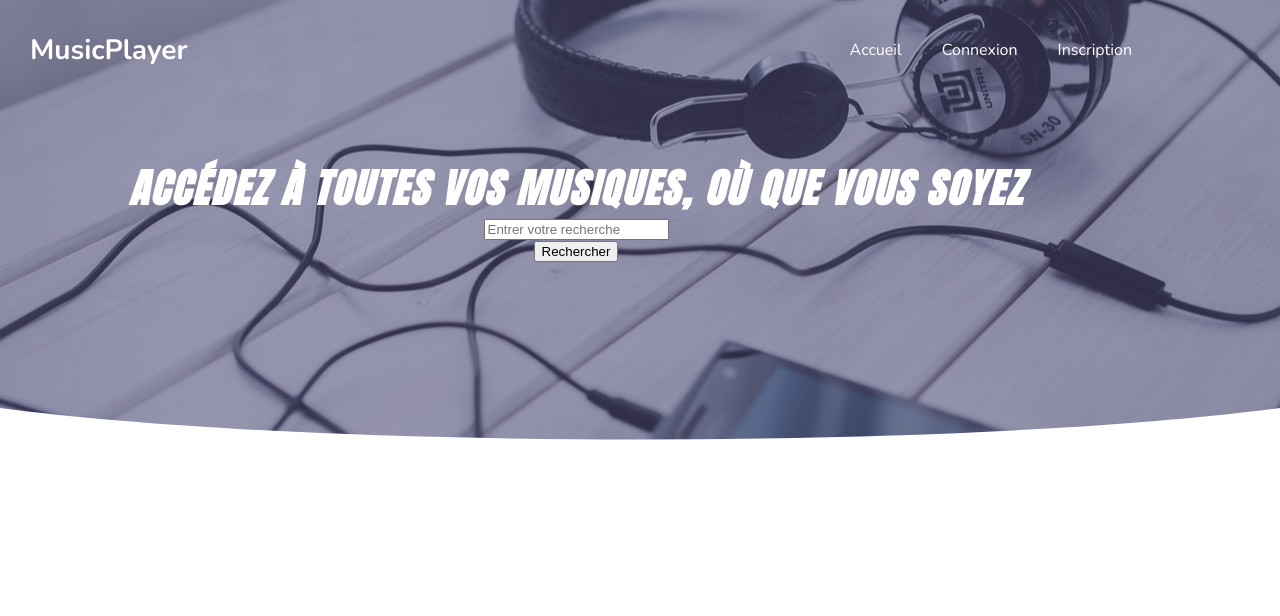
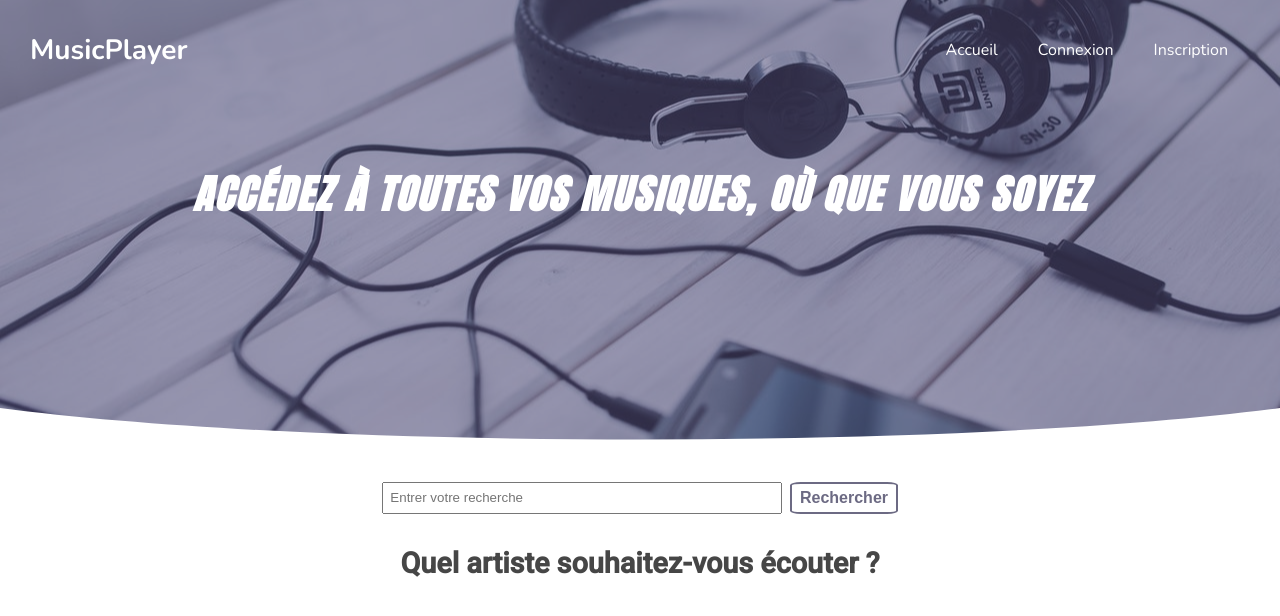
Before and after one commit to DavidSaniez/app-itunes, an Angular app: page / in a window 1280 px wide. Shown: the top 616 px of the page. Built offline with nearby package versions, Linux system fonts and the light colour scheme; a web font is replaced by a local one.

Commit message:
create music-list component and change scss style

```diff
--- a/src/app/app-routing.module.ts
+++ b/src/app/app-routing.module.ts
@@ -4,7 +4,7 @@ import { FormulaireInscriptionComponent } from './formulaire-inscription/formula
 import { SearchComponent } from './search/search.component';
 
 const routes: Routes = [
-  {path: 'search', component: SearchComponent},
+  {path: '', component: SearchComponent},
   {path: 'inscription', component: FormulaireInscriptionComponent}
 ];
 
--- a/src/app/formulaire-inscription/formulaire-inscription.component.scss
+++ b/src/app/formulaire-inscription/formulaire-inscription.component.scss
@@ -1,5 +1,5 @@
 form {
-    color: rgb(108, 106, 131);
+    color: #464646;
     margin-top: 3rem;
     text-align: center;
     font-size: 1.2rem;
@@ -21,7 +21,7 @@ form {
 
     button {
         margin-top: 1rem;
-        padding: 0.5rem;
+        padding: 0.3rem 0.5rem;
         font-size: 1rem;
         background-color: transparent;
         border-radius: 10%;
--- a/src/app/header/header.component.html
+++ b/src/app/header/header.component.html
@@ -23,8 +23,6 @@
 
         <div class="header_slogan">
             <h2 class="h_slogan_title">Accédez à toutes vos musiques, où que vous soyez</h2>
-            <app-search></app-search>
-
         </div>
 
         <header>
--- a/src/app/header/header.component.scss
+++ b/src/app/header/header.component.scss
@@ -37,7 +37,7 @@
   }
 
   .container {
-    width: 90%;
+    width: 100%;
     position: relative;
     z-index: 999;
 
@@ -80,6 +80,7 @@
       .header_navbar_menu {
         display: flex;
         align-items: center;
+        margin-right: 2rem;
 
         .header_navbar_menu_link {
           padding: 0 20px 0 20px;
@@ -92,6 +93,10 @@
         }
 
       }
+
+      h1:focus {
+        outline: none;
+    }
     }
   }
 }
--- a/src/app/music-list/music-list.component.html
+++ b/src/app/music-list/music-list.component.html
@@ -1 +1,28 @@
-<p>music-list works!</p>
+<ng-container *ngIf="!musics?.length && !submit; else showResults">
+    <div class="music_list">
+        <h2 class="music_list_title">Quel artiste souhaitez-vous écouter ?</h2>
+    </div>
+</ng-container>
+
+<ng-template #showResults>
+    <div *ngIf="musics?.length; else noResult" class="music_list">
+        <h2 class="music_list_title">Résultat(s) trouvé(s)</h2>
+        <div class="container">
+            <div *ngFor="let music of musics" class="col">
+                <figure>
+                    <a href="{{music.artistViewUrl}}" target="_blank">
+                        <img src="{{music.artworkUrl100}}" alt="">
+                    </a>
+                </figure>
+                <div class="music_details">
+                    <h3>{{music.artistName}}</h3>
+                    <h4>{{music.collectionName}}</h4>
+                    <span>{{music.trackName}}</span>
+                </div>
+            </div>
+        </div>
+    </div>
+    <ng-template #noResult [submit]="onSubmit">
+        <h2 class="music_list_title">Aucun résultat trouvé. Veuillez rechercher un autre artiste.</h2>
+    </ng-template>
+</ng-template>
--- a/src/app/music-list/music-list.component.scss
+++ b/src/app/music-list/music-list.component.scss
@@ -0,0 +1,49 @@
+@import url('https://fonts.googleapis.com/css2?family=Nunito:wght@400;700&display=swap');
+
+* {
+    text-align: center;
+    margin: 0;
+    padding: 0;
+
+    .music_list {
+        font-family: Nunito, sans-serif;
+    }
+
+    .music_list_title {
+        color: #464646;
+        font-size: 1.8rem;
+        font-weight: bold;
+    }
+
+    .container {
+        display: flex;
+        flex-wrap: wrap;
+        justify-content: center;
+        margin: 3rem;
+    }
+
+    .col {
+        flex-basis: 20%;
+        margin: 1rem 0.5rem;
+    }
+    figure {
+         height: 16rem;
+    }
+    img {
+        width: 80%;
+        height: 100%;
+        object-fit: cover;
+    }
+
+    .music_details {
+        margin-top: 1rem;
+    }
+
+     .music-details {
+         width: 15.625rem;
+         white-space: nowrap;
+         overflow: hidden;
+         text-overflow: ellipsis;
+     }
+
+}
--- a/src/app/music-list/music-list.component.ts
+++ b/src/app/music-list/music-list.component.ts
@@ -1,4 +1,5 @@
-import { Component, OnInit } from '@angular/core';
+import { Component, Input, OnInit } from '@angular/core';
+import { Music } from '../shared/music';
 
 @Component({
   selector: 'app-music-list',
@@ -7,7 +8,13 @@ import { Component, OnInit } from '@angular/core';
 })
 export class MusicListComponent implements OnInit {
 
-  constructor() { }
+  @Input()
+  public musics: Music[];
+
+
+  constructor() {
+
+   }
 
   ngOnInit(): void {
   }
--- a/src/app/search/search.component.html
+++ b/src/app/search/search.component.html
@@ -1,6 +1,6 @@
 <div class="container">
     <div class="m-3 text-center">
-        <form class="form-inline" (ngSubmit)="onSubmit(f)" #f="ngForm">
+        <form class="form_wrapper" (ngSubmit)="onSubmit(f)" #f="ngForm">
             <div class="form-group">
                 <input type="search" class="form-control" placeholder="Entrer votre recherche" name="search" ngModel required>
             </div>
@@ -8,3 +8,7 @@
         </form>
     </div>
 </div>
+
+<div class="music-list-display">
+    <app-music-list [musics] = "ituneService.music"></app-music-list>
+</div>
--- a/src/app/search/search.component.scss
+++ b/src/app/search/search.component.scss
@@ -0,0 +1,34 @@
+.container {
+    margin: 2rem 0;
+}
+
+.form_wrapper {
+    display: flex;
+    justify-content: center;
+
+    input {
+        margin-right: 0.5rem;
+        padding: 0.4rem;
+        width: 25rem
+    }
+
+    button {
+        padding: 0.3rem 0.5rem;
+        font-size: 1rem;
+        background-color: transparent;
+        border-radius: 10%;
+        border: 0.15rem solid rgb(108, 106, 131);
+        color: rgb(108, 106, 131);
+        font-weight: bold;
+    }
+
+    button:hover {
+        color: white;
+        background-color:rgb(108, 106, 131);
+        font-weight: bold;
+    }
+
+    button:focus, input:focus {
+        outline: none;
+    }
+}
--- a/src/app/search/search.component.ts
+++ b/src/app/search/search.component.ts
@@ -1,4 +1,4 @@
-import { Component, OnInit } from '@angular/core';
+import { Component, Input, OnInit } from '@angular/core';
 import { NgForm } from '@angular/forms';
 import { ItuneService } from '../shared/itune-service';
 
@@ -8,6 +8,8 @@ import { ItuneService } from '../shared/itune-service';
   styleUrls: ['./search.component.scss']
 })
 export class SearchComponent implements OnInit {
+
+  @Input() submit: boolean;
 
   constructor(public ituneService: ItuneService) { }
 
--- a/src/app/shared/itune-service.ts
+++ b/src/app/shared/itune-service.ts
@@ -7,7 +7,9 @@ import { map } from 'rxjs/operators';
 @Injectable()
 export class ItuneService {
 
+    public music: Music[];
     public query: string;
+
     constructor(private http: HttpClient, @Inject(APP_CONFIG) private config: AppConfig) {
 
     }
@@ -20,7 +22,7 @@ export class ItuneService {
                 console.log(res.results);
                 return res.results ? res.results : [];
             })
-        ).subscribe((music) => '')
+        ).subscribe((music) => this.music = music)
     }
 
     public musicFactory(item: any) : Music {
@@ -30,6 +32,8 @@ export class ItuneService {
             item.artworkUrl30,
             item.artworkUrl60,
             item.artworkUrl100,
+            item.collectionName,
+            item.trackName,
             item.trackId
         )
     }
--- a/src/app/shared/music.ts
+++ b/src/app/shared/music.ts
@@ -10,5 +10,9 @@ export class Music {
 
         public artworkUrl100: String,
 
+        public collectionName: String,
+
+        public trackName: String,
+
         public trackId: Number ) { }
 }
```
